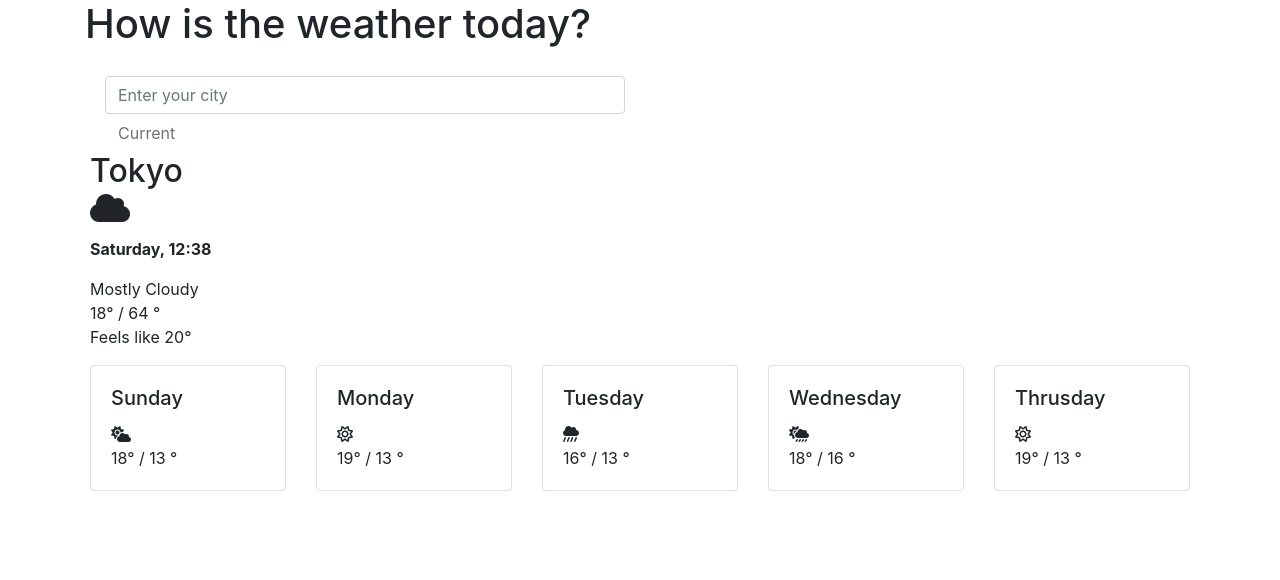
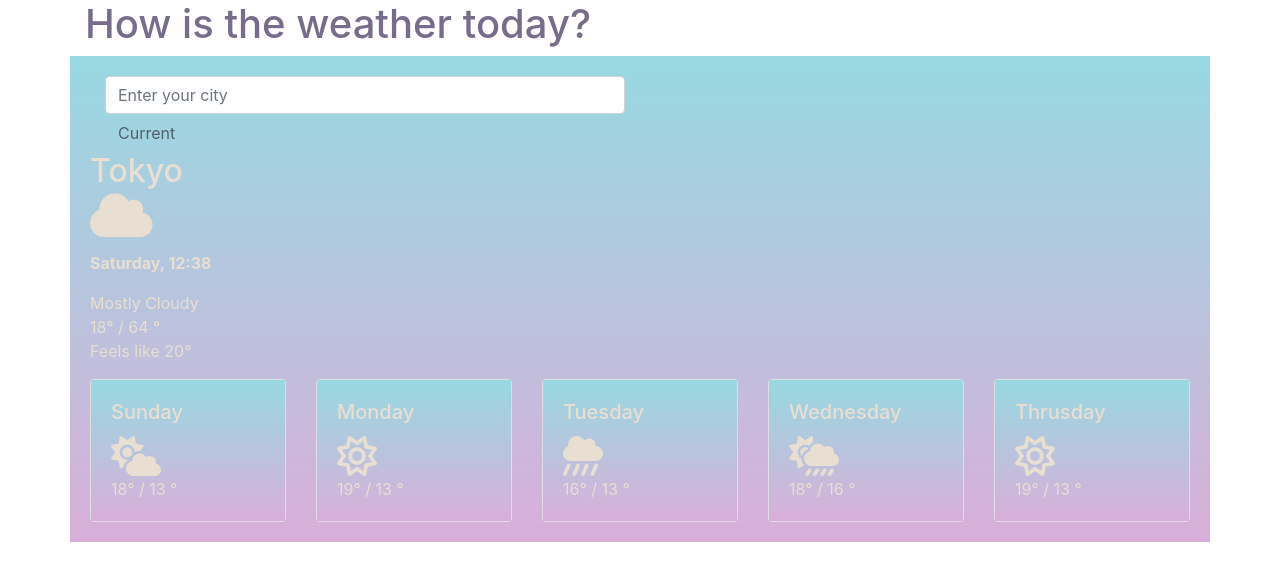
Before and after one commit to alinOrwls/Weather-shecodes, a plain HTML site: page index.html in a window 1280 px wide. Drawn offline with nearby package versions, Linux system fonts and the light colour scheme; no server answers.

Commit message:
created styles.css

```diff
--- a/index.html
+++ b/index.html
@@ -11,7 +11,7 @@
 
     <script src="https://kit.fontawesome.com/cb40c0680e.js" crossorigin="anonymous"></script>
 
-    <link rel="stylesheet" href="src/styles.css">
+    <link rel="stylesheet" href="styles.css">
 </head>
 
 <body>
--- /dev/null
+++ b/styles.css
@@ -0,0 +1,29 @@
+body {
+}
+
+.card-body {
+  color: #e8ded2;
+  background-image: linear-gradient(to top, #d9afd9 0%, #97d9e1 100%);
+}
+
+h1 {
+  color: #776d8a;
+}
+h2 {
+  color: #e8ded2;
+}
+.fa-cloud {
+  font-size: 50px;
+}
+.fa-cloud-sun {
+  font-size: 40px;
+}
+.fa-sun {
+  font-size: 40px;
+}
+.fa-cloud-showers-heavy {
+  font-size: 40px;
+}
+.fa-cloud-sun-rain {
+  font-size: 40px;
+}
```
